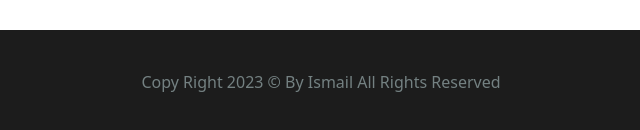
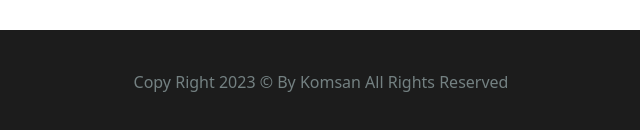
Before and after one commit to AhmedKomsan/Daniels, a plain HTML site: page index.html in a window 1280 px wide. Shown: the part 5459-5589 px from the top of the page, 319-959 px from the left. Drawn offline with nearby package versions, Linux system fonts and the light colour scheme.

Commit message:
index.html

```diff
--- a/index.html
+++ b/index.html
@@ -696,7 +696,7 @@
     <!-- contact end -->
     <footer id="footer">
         <div class="container text-center">
-            <p class="m-0">Copy Right 2023 © By Ismail All Rights Reserved</p>
+            <p class="m-0">Copy Right 2023 © By Komsan All Rights Reserved</p>
         </div>
     </footer>
     <script src="js/bootstrap.bundle.min.js"></script>
```
